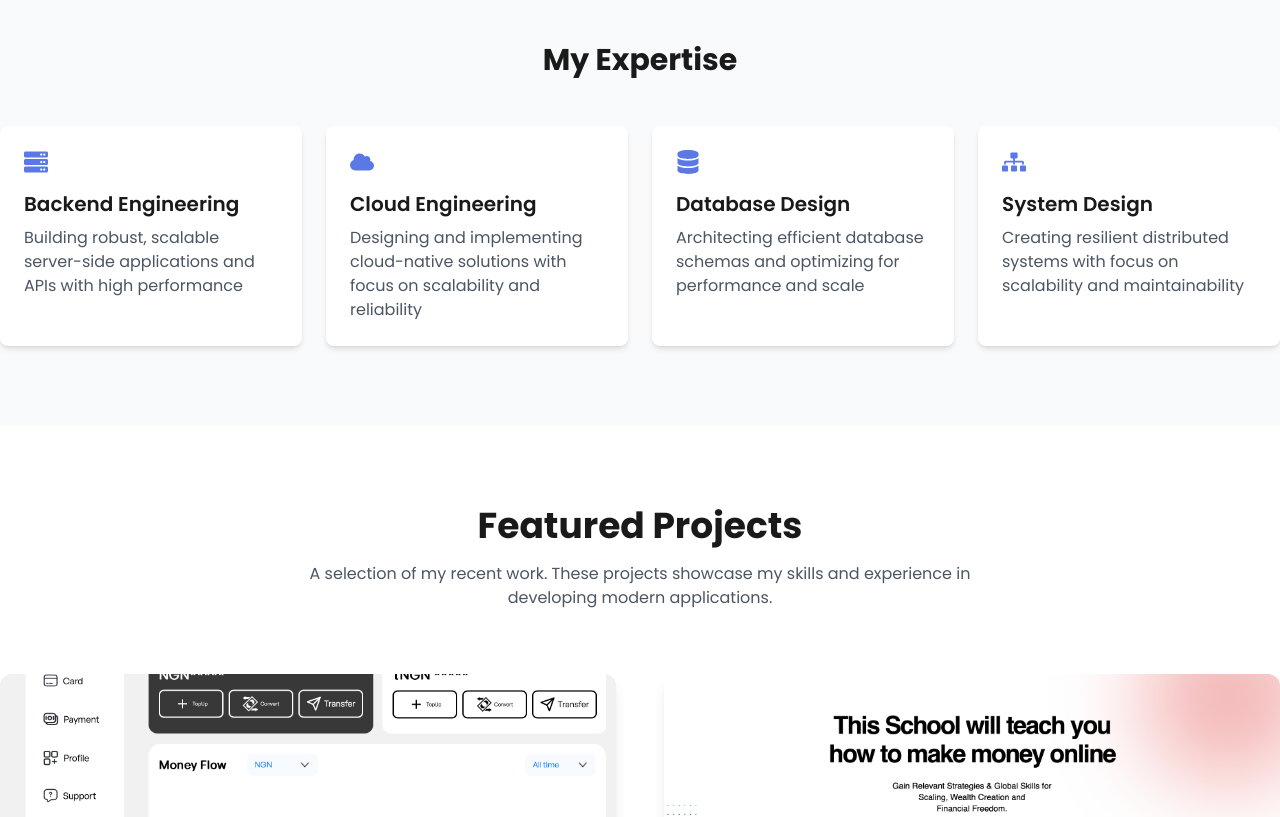
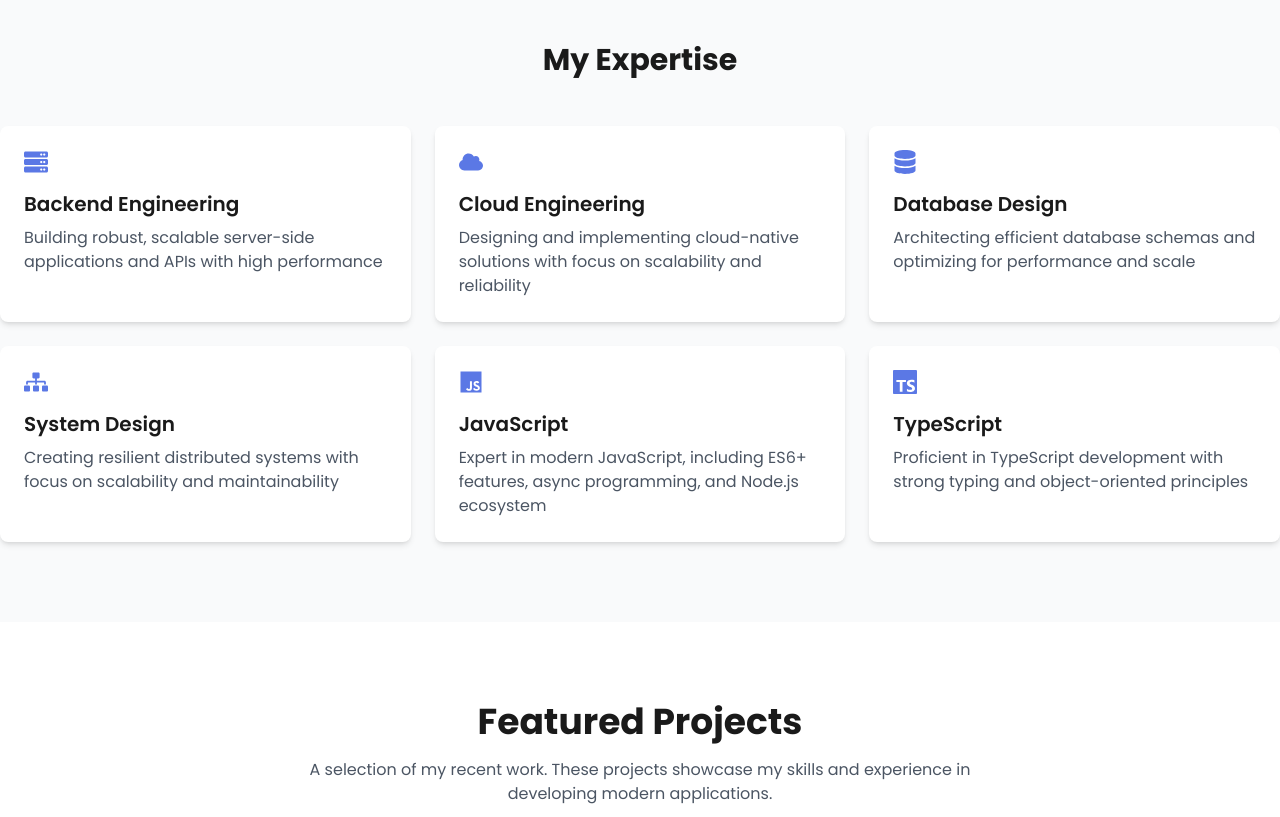
Before and after one commit to ugochukwudev/Portfolio2, a Next.js app: page / in a window 1280 px wide. Shown: the part 1500-2317 px from the top of the page. Built offline with nearby package versions, Linux system fonts and the light colour scheme.

Commit message:
feat: done

```diff
--- a/components/About.tsx
+++ b/components/About.tsx
@@ -3,7 +3,8 @@
 import { motion, useInView } from "framer-motion";
 import { useRef } from "react";
 import Image from "next/image";
-import { FaServer, FaCloud, FaDatabase, FaSitemap } from "react-icons/fa";
+import { FaServer, FaCloud, FaDatabase, FaSitemap, FaJs } from "react-icons/fa";
+import { SiTypescript } from "react-icons/si";
 
 const About = () => {
     const ref = useRef(null);
@@ -49,7 +50,9 @@ const About = () => {
         { icon: <FaServer size={24} />, title: "Backend Engineering", desc: "Building robust, scalable server-side applications and APIs with high performance" },
         { icon: <FaCloud size={24} />, title: "Cloud Engineering", desc: "Designing and implementing cloud-native solutions with focus on scalability and reliability" },
         { icon: <FaDatabase size={24} />, title: "Database Design", desc: "Architecting efficient database schemas and optimizing for performance and scale" },
-        { icon: <FaSitemap size={24} />, title: "System Design", desc: "Creating resilient distributed systems with focus on scalability and maintainability" }
+        { icon: <FaSitemap size={24} />, title: "System Design", desc: "Creating resilient distributed systems with focus on scalability and maintainability" },
+        { icon: <FaJs size={24} />, title: "JavaScript", desc: "Expert in modern JavaScript, including ES6+ features, async programming, and Node.js ecosystem" },
+        { icon: <SiTypescript size={24} />, title: "TypeScript", desc: "Proficient in TypeScript development with strong typing and object-oriented principles" }
     ];
 
     return (
@@ -127,7 +130,7 @@ const About = () => {
                     >
                         My Expertise
                     </motion.h2>
-                    <div className="grid grid-cols-1 md:grid-cols-2 lg:grid-cols-4 gap-6">
+                    <div className="grid grid-cols-1 md:grid-cols-2 lg:grid-cols-3 gap-6">
                         {skills.map((skill, index) => (
                             <motion.div
                                 key={index}
--- a/components/Skills.tsx
+++ b/components/Skills.tsx
@@ -22,7 +22,8 @@ import {
     SiGrafana,
     SiPrometheus,
     SiAmazonrds,
-    SiFirebase
+    SiFirebase,
+    SiPuppeteer
 } from "react-icons/si";
 
 // Define skill item type
@@ -43,9 +44,7 @@ const Skills = () => {
         { icon: FaNodeJs, name: "Node.js" },
         { icon: SiExpress, name: "Express.js" },
         { icon: SiNestjs, name: "NestJS" },
-        { icon: SiTypescript, name: "TypeScript" },
-        { icon: SiJavascript, name: "JavaScript" },
-        { icon: SiRust, name: "Rust" }
+        { icon: SiPuppeteer, name: "Puppeteer" }
     ];
 
     const databases: SkillItem[] = [
@@ -78,6 +77,8 @@ const Skills = () => {
     ];
 
     const languages: SkillItem[] = [
+        { icon: SiJavascript, name: "JavaScript" },
+        { icon: SiTypescript, name: "TypeScript" },
         { icon: SiRust, name: "Rust" }
     ];
 
```
